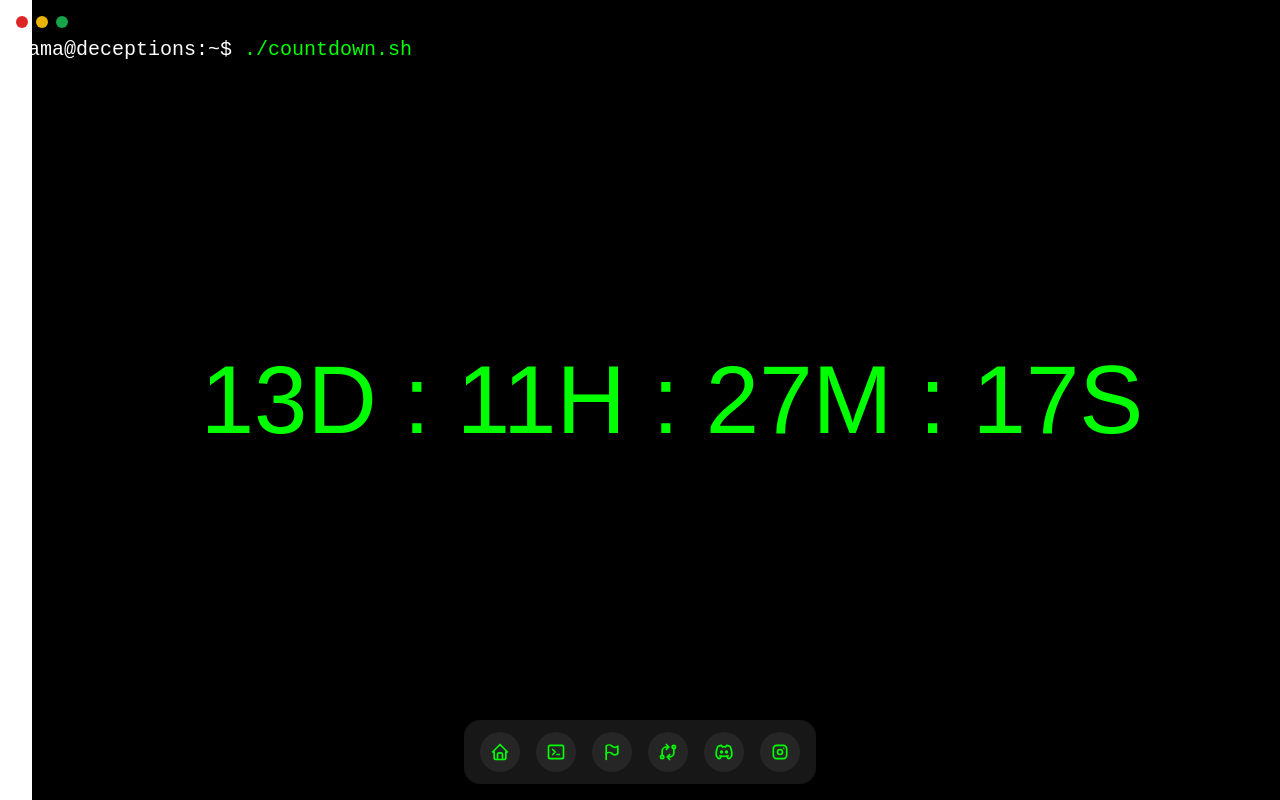
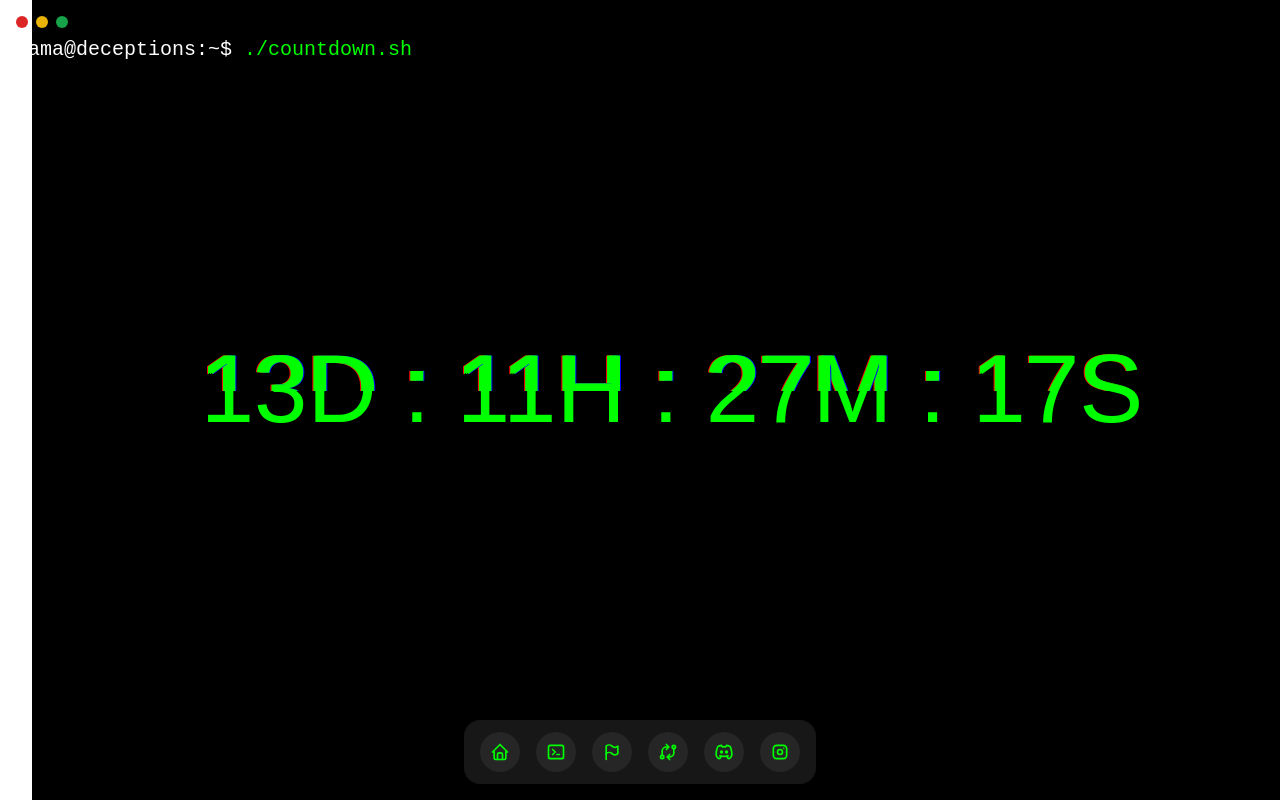
Before and after one commit to among1anonymous/yama, a Next.js app: page / in a window 1280 px wide. Shown: the top 800 px of the page. Built offline with nearby package versions, Linux system fonts and the light colour scheme; a web font is replaced by a local one.

Commit message:
improved effect for clock

```diff
--- a/components/countdown.tsx
+++ b/components/countdown.tsx
@@ -1,15 +1,17 @@
 "use client";
+
 import localFont from 'next/font/local';
 import { useEffect, useState } from 'react';
-
+import './styles/glitch.css';
 const myFont = localFont({
   src: '/fonts/Hacked-KerX.ttf',
-})
+});
+
 const CountdownTimer: React.FC = () => {
   const [isMinimized, setIsMinimized] = useState(false);
   const [isClosed, setIsClosed] = useState(false);
   const [isFullScreen, setIsFullScreen] = useState(true);
-
+  const [glitch, setGlitch] = useState(false);
   const calculateTimeLeft = () => {
     const eventDate = new Date('2024-09-20T00:00:00');
     const currentTime = new Date();
@@ -39,6 +41,11 @@
   useEffect(() => {
     const timer = setInterval(() => {
       setTimeLeft(calculateTimeLeft());
+      if (timeLeft.seconds % 2 === 0) {
+        setGlitch(true);
+      } else {
+        setGlitch(false);
+      }
     }, 1000);
 
     return () => clearInterval(timer);
@@ -71,33 +78,28 @@
         isFullScreen ? 'h-screen w-screen' : 'h-auto w-auto'
       }`}
     >
-
       <div className="top-0 absolute left-0 p-4 flex flex-col">
-
         <div className="flex space-x-2 mb-2">
           <div className="w-3 h-3 bg-red-600 rounded-full cursor-pointer" onClick={handleClose}></div>
           <div className="w-3 h-3 bg-yellow-500 rounded-full cursor-pointer" onClick={handleMinimize}></div>
           <div className="w-3 h-3 bg-green-600 rounded-full cursor-pointer" onClick={handleToggleFullScreen}></div>
         </div>
-
         {!isMinimized && (
-
-        <div className="text-white text-xl">
-          yama@deceptions:~$ <span className="text-terminal-green">./countdown.sh</span>
-        </div>
+          <div className="text-white text-xl">
+            yama@deceptions:~$ <span className="text-terminal-green">./countdown.sh</span>
+          </div>
         )}
       </div>
       {!isMinimized && (
         <div className="flex items-center justify-center h-full">
-          <div className="text-[6rem] leading-none text-terminal-green">
-            <div className={myFont.className}>
+          <div className="text-[6rem] leading-none">
+            <div className={`${myFont.className} glitch ${glitch ? 'glitch-active' : ''}`} data-text={countdownDisplay}>
               {countdownDisplay}
             </div>
           </div>
         </div>
       )}
-      </div>
-
+    </div>
   );
 };
 
--- /dev/null
+++ b/components/styles/glitch.css
@@ -0,0 +1,64 @@
+/* styles/glitch.css */
+
+@keyframes glitch-anim {
+    0% {
+      transform: translate(0, 0);
+      clip: rect(0, 0, 0, 0);
+    }
+    10% {
+      transform: translate(-10px, -10px);
+      clip: rect(0, 100vw, 10px, 0);
+    }
+    20% {
+      transform: translate(10px, 10px);
+      clip: rect(10px, 100vw, 20px, 0);
+    }
+    30% {
+      transform: translate(-10px, -10px);
+      clip: rect(20px, 100vw, 30px, 0);
+    }
+    40% {
+      transform: translate(10px, 10px);
+      clip: rect(30px, 100vw, 40px, 0);
+    }
+    50% {
+      transform: translate(0, 0);
+      clip: rect(0, 100vw, 50px, 0);
+    }
+    100% {
+      transform: translate(0, 0);
+      clip: rect(0, 100vw, 50px, 0);
+    }
+  }
+
+  .glitch {
+    position: relative;
+    display: inline-block;
+    color: #00ff00; /* Adjust color if needed */
+    font-family: 'Hacked-KerX', monospace; /* Use your custom font */
+    font-size: 6rem; /* Adjust font size as needed */
+    overflow: hidden;
+  }
+
+  .glitch::before,
+  .glitch::after {
+    content: attr(data-text);
+    position: absolute;
+    top: 0;
+    left: 0;
+    color: inherit;
+    background: inherit;
+    overflow: hidden;
+  }
+
+  .glitch::before {
+    left: -2px;
+    text-shadow: -1px 0 red;
+    animation: glitch-anim 1s infinite linear;
+  }
+
+  .glitch::after {
+    left: 2px;
+    text-shadow: 1px 0 blue;
+    animation: glitch-anim 1s infinite linear;
+  }
```
Also changed, not shown: app/globals.css (line endings or trailing spaces).
